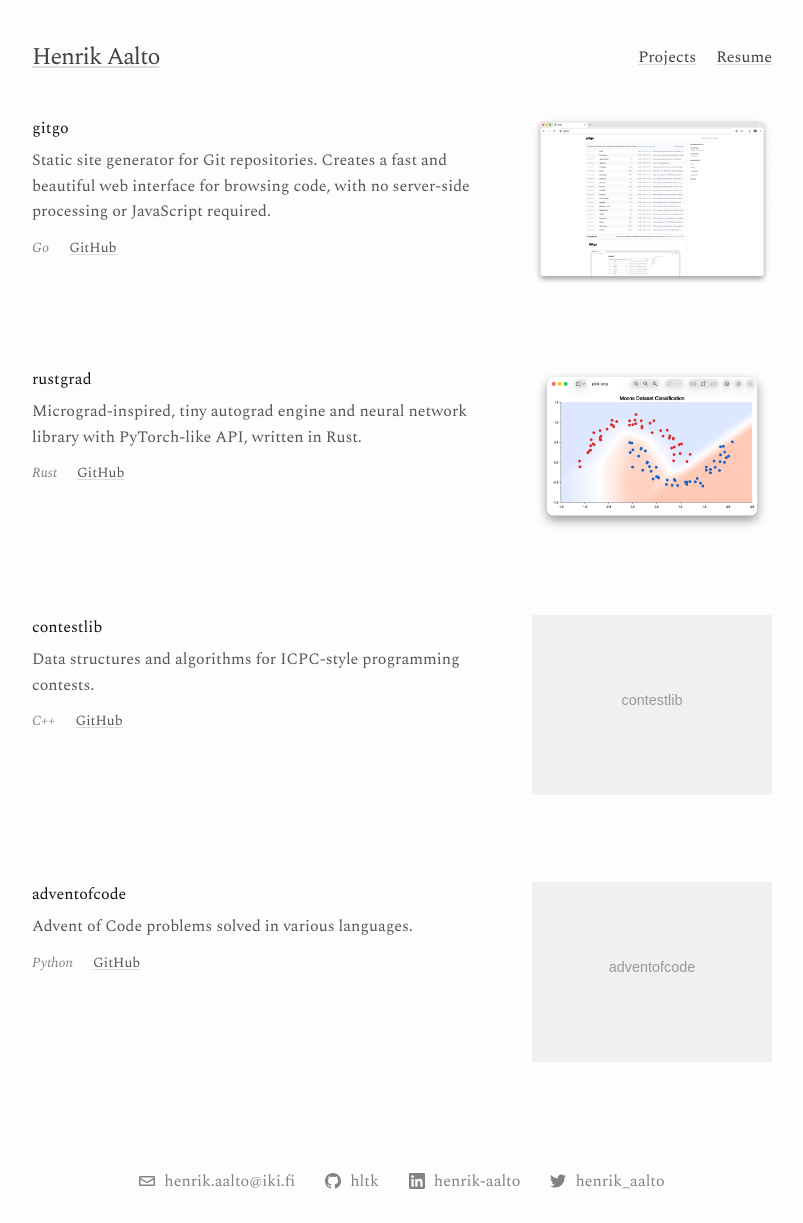
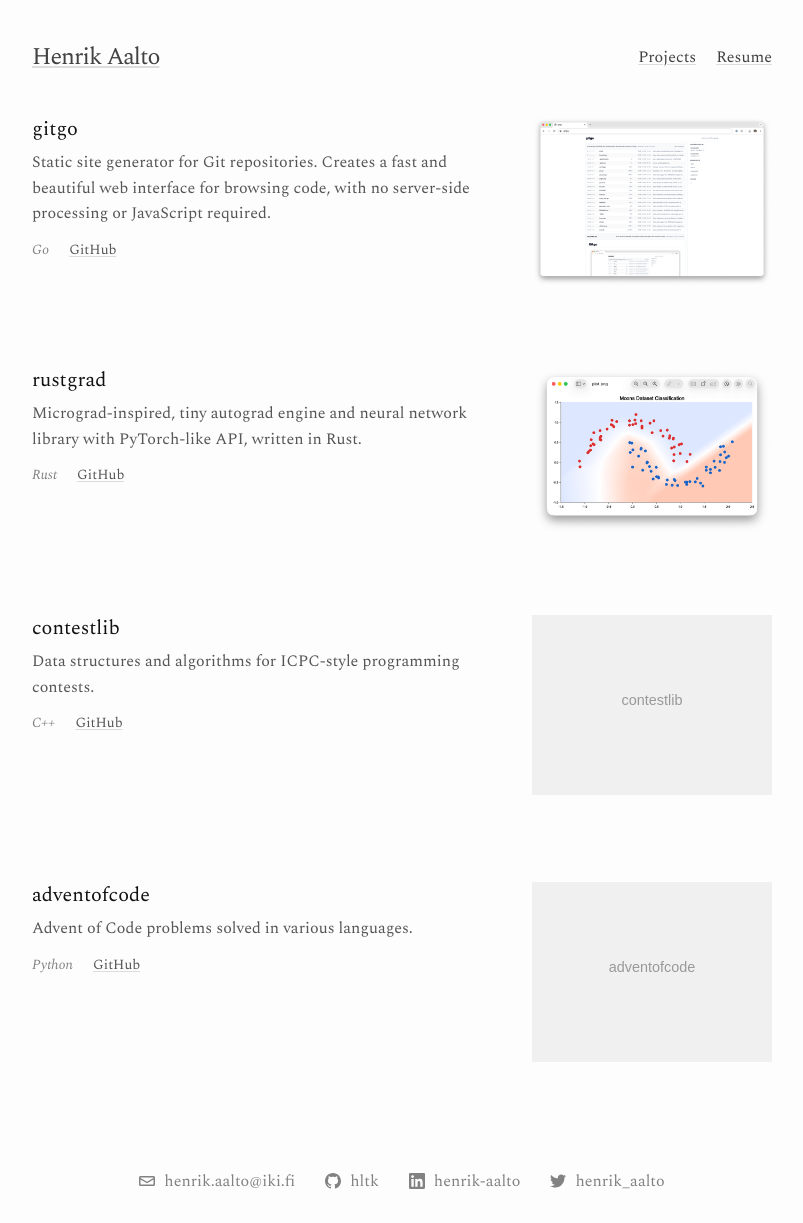
Before and after one commit to hltk/hltk.github.io, a Jekyll site: the page built from projects.md, in a window 1280 px wide. Shown: the whole page, without its empty margins (238-1041 px from the left). Built offline with Jekyll 4.4.1, drawn with Linux system fonts in a browser that asks for light colours.

Commit message:
style: adjust project title size to 1.25rem

```diff
--- a/_sass/minima/_layout.scss
+++ b/_sass/minima/_layout.scss
@@ -212,10 +212,10 @@
 }
 
 .project-info .project-title {
-  font-size: 1rem;
+  font-size: 1.25rem;
   font-weight: 400;
   margin: 0;
-  line-height: $base-line-height;
+  line-height: 1.3;
 }
 
 .project-description {
```
